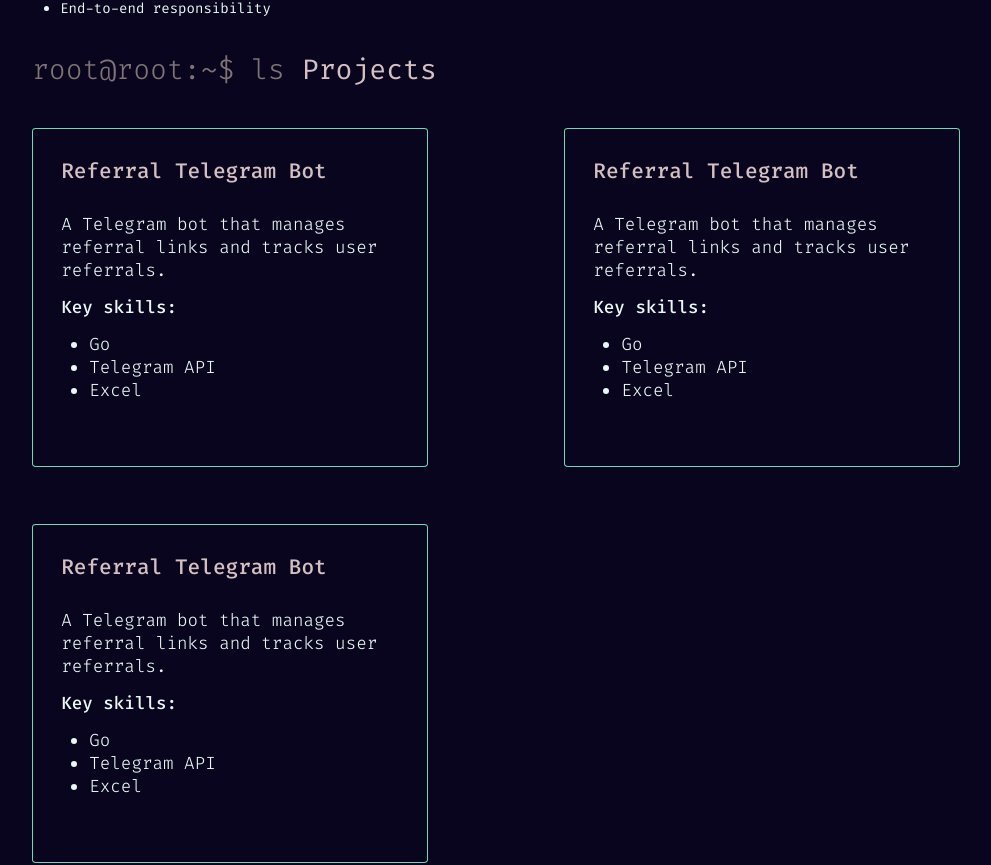
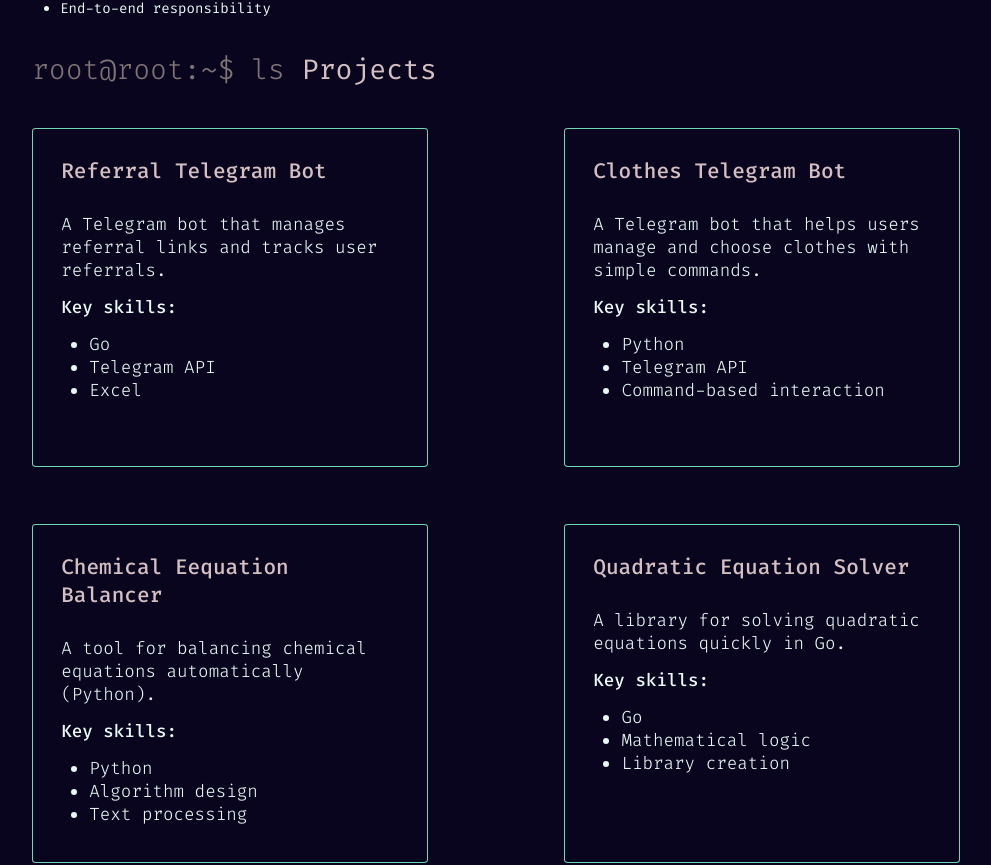
Before and after one commit to mysterious-hatter/portfolio-web, a React (Vite) app: page / in a window 1280 px wide. Shown: the part 754-1619 px from the top of the page, without its empty margins (104-1095 px from the left). Built offline with nearby package versions, Linux system fonts and the light colour scheme.

Commit message:
Fixed Heroku PORT binding

```diff
--- a/src/Projects.tsx
+++ b/src/Projects.tsx
@@ -17,15 +17,33 @@
         ></ProjectItem>
         <ProjectItem
           key={1}
-          name="Referral Telegram Bot"
-          description="A Telegram bot that manages referral links and tracks user referrals."
-          skills={["Go", "Telegram API", "Excel"]}
+          name="Clothes Telegram Bot"
+          description="A Telegram bot that helps users manage and choose clothes with simple commands."
+          skills={["Python", "Telegram API", "Command-based interaction"]}
         ></ProjectItem>
         <ProjectItem
           key={3}
-          name="Referral Telegram Bot"
-          description="A Telegram bot that manages referral links and tracks user referrals."
-          skills={["Go", "Telegram API", "Excel"]}
+          name="Chemical Eequation Balancer"
+          description="A tool for balancing chemical equations automatically (Python)."
+          skills={["Python", "Algorithm design", "Text processing"]}
+        ></ProjectItem>
+        <ProjectItem
+          key={4}
+          name="Quadratic Equation Solver"
+          description="A library for solving quadratic equations quickly in Go."
+          skills={["Go", "Mathematical logic", "Library creation"]}
+        ></ProjectItem>
+        <ProjectItem
+          key={5}
+          name="Money Tracker"
+          description="A personal finance management tool to track income and expenses in the browser."
+          skills={["Web development", "Frontend logic", "Ftate handling"]}
+        ></ProjectItem>
+        <ProjectItem
+          key={6}
+          name="Money Tracker API"
+          description="A backend API supporting the money-tracker project."
+          skills={["Go", "API design", "PostgreSQL"]}
         ></ProjectItem>
       </div>
     </section>
```
Also changed, not shown: 1 other file (tests, documents, lock files or other folders).
